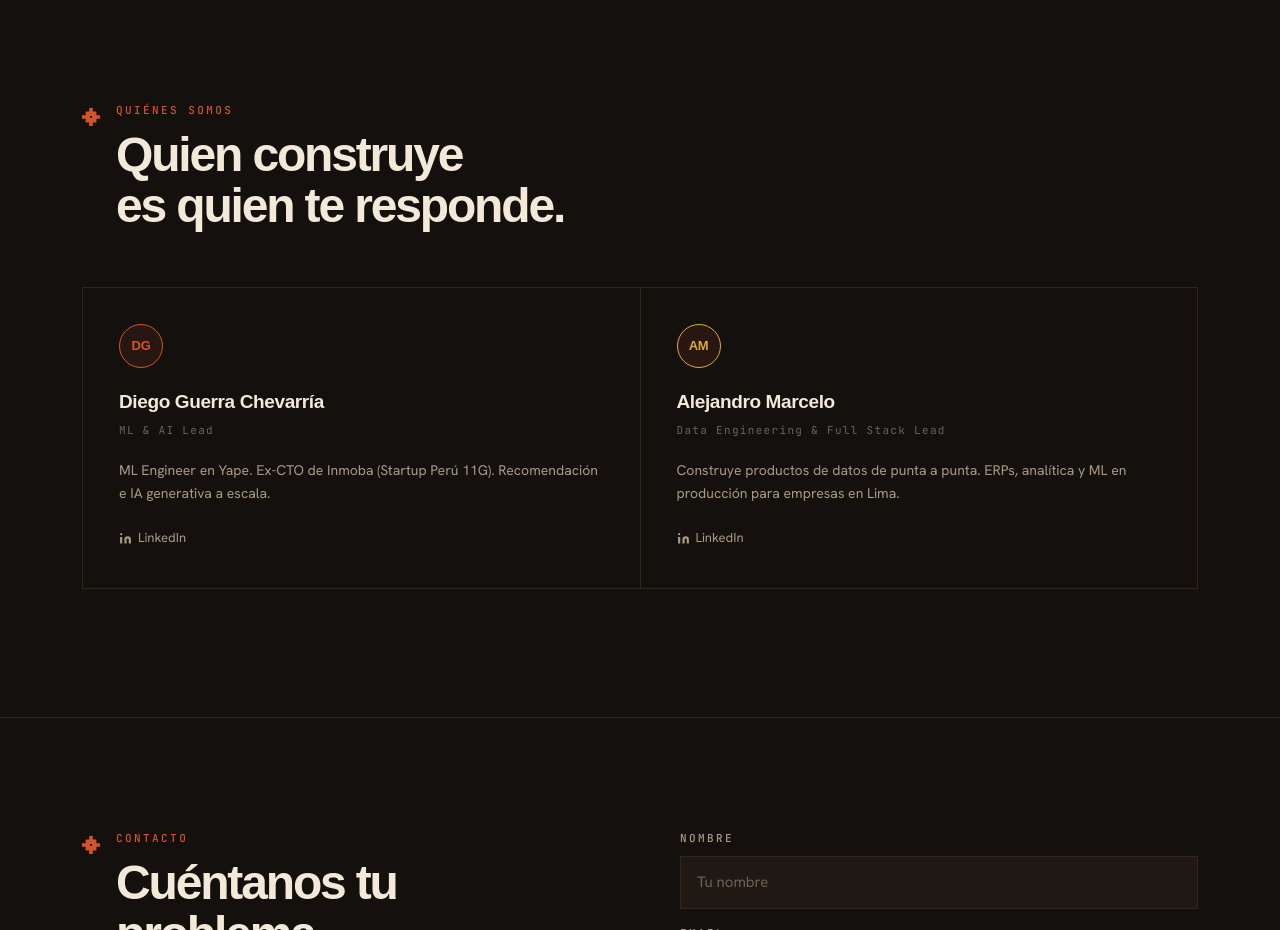
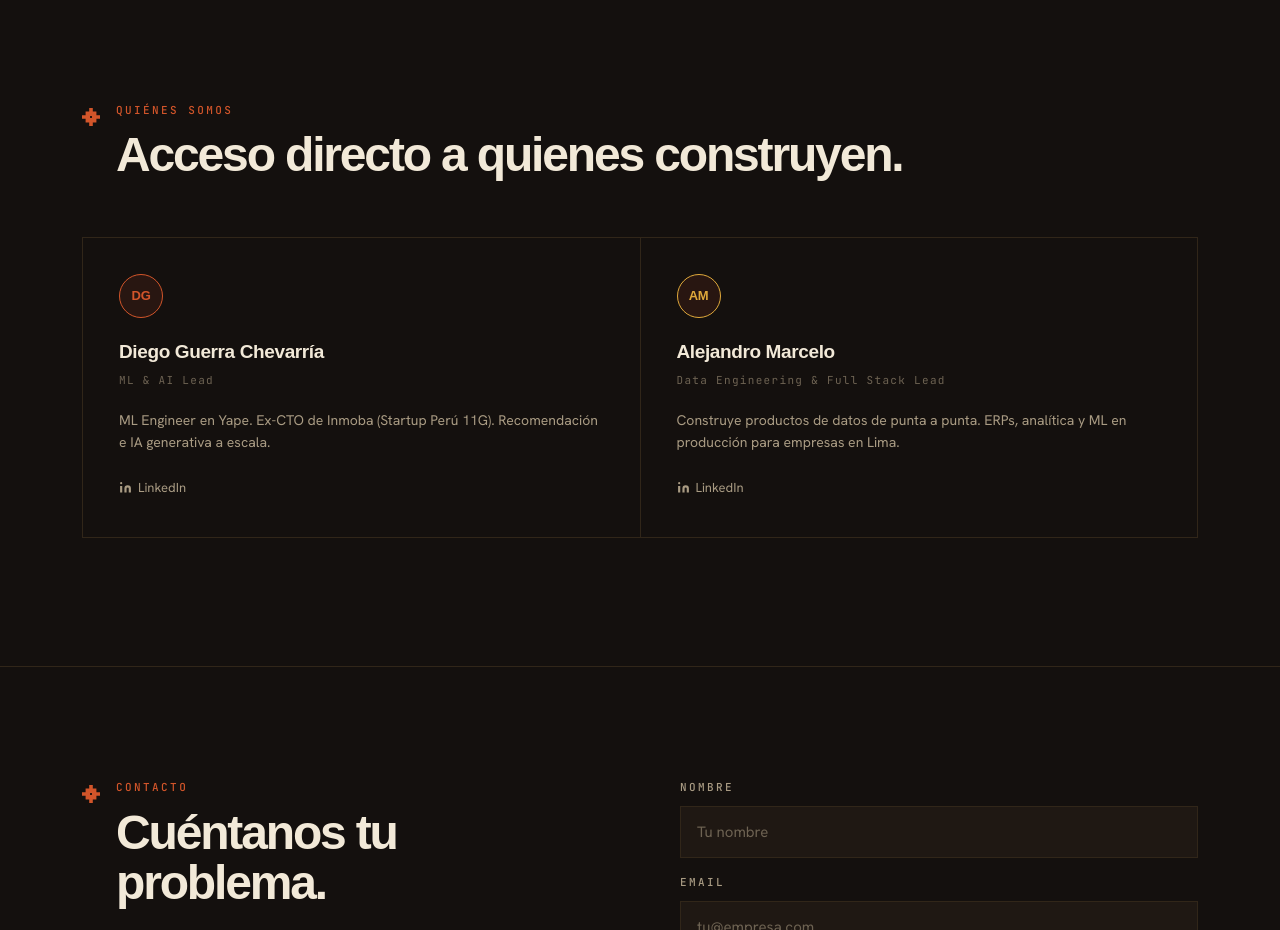
Before and after one commit to AlejandroMarceloCh/kova-web, a Next.js app: page / in a window 1280 px wide. Shown: the part 5120-6050 px from the top of the page. Built offline with nearby package versions, Linux system fonts and the light colour scheme; a web font is replaced by a local one.

Commit message:
fix: heading Equipo a 'Acceso directo a quienes construyen'

```diff
--- a/components/Equipo.tsx
+++ b/components/Equipo.tsx
@@ -33,7 +33,7 @@ export default function Equipo() {
   return (
     <section id="equipo" className="hairline">
       <div className="shell py-24 sm:py-32">
-        <SectionLabel kicker="Quiénes somos" heading={<>Quien construye<br />es quien te responde.</>} />
+        <SectionLabel kicker="Quiénes somos" heading="Acceso directo a quienes construyen." />
 
         <div className="grid gap-px sm:grid-cols-2" style={{ background: "var(--border)", border: "1px solid var(--border)" }}>
           {team.map((m, i) => (
```
